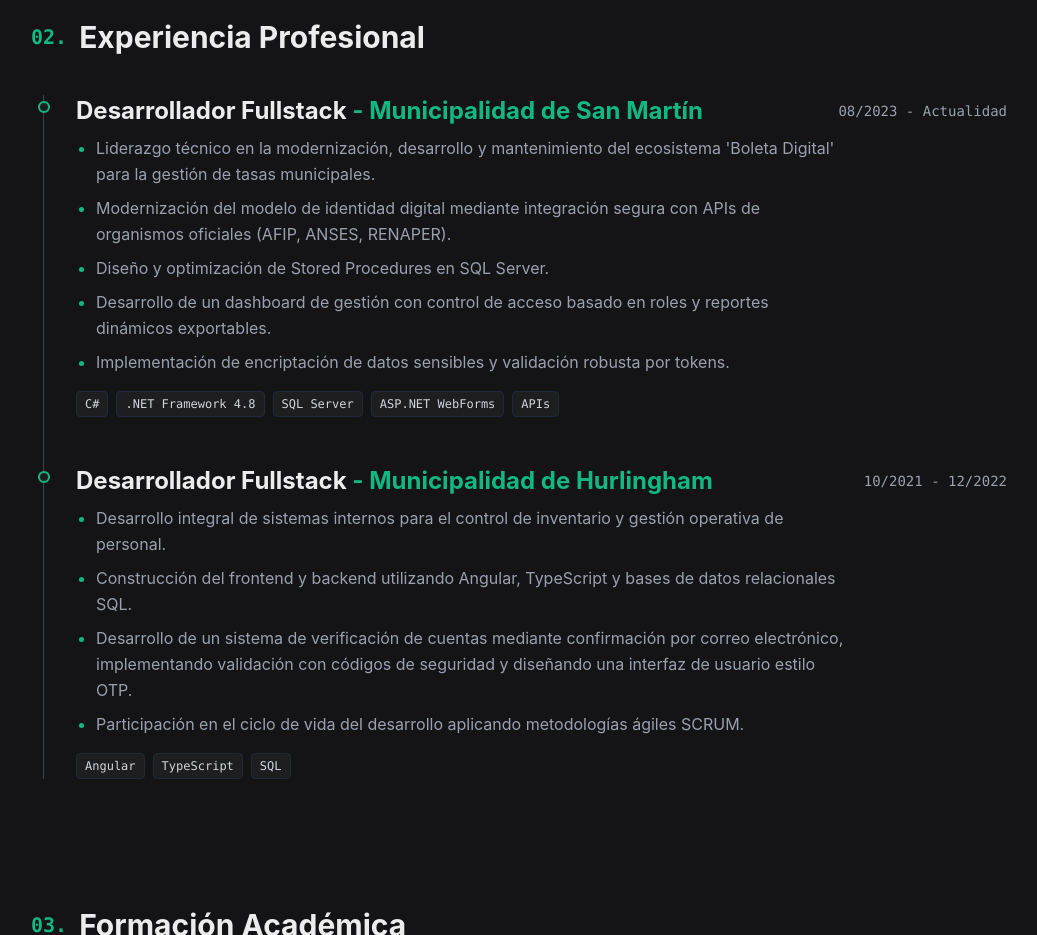
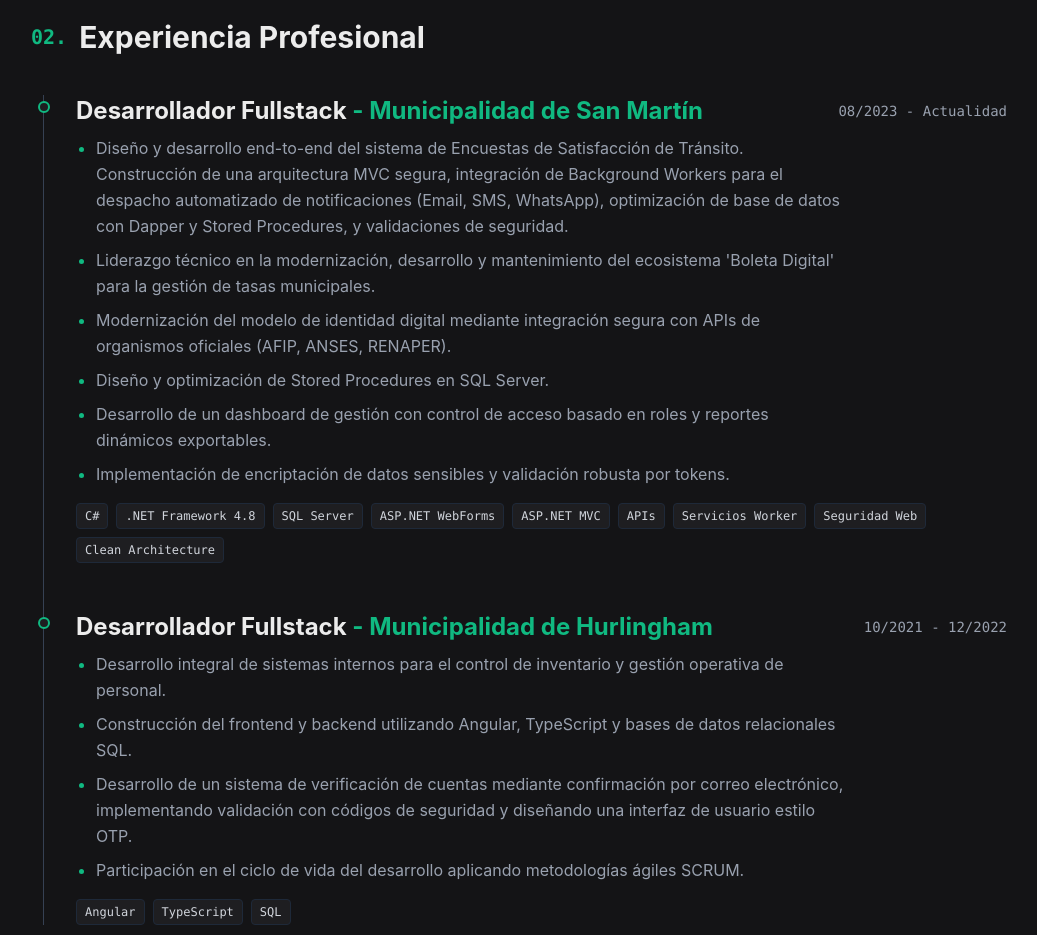
Before and after one commit to lmcasella/portfolio, an Astro site: page / in a window 1280 px wide. Shown: the part 2320-3255 px from the top of the page, without its empty margins (121-1158 px from the left). Built offline with nearby package versions, Linux system fonts and the light colour scheme; Astro itself is replaced by a stand-in of ours.

Commit message:
update en experience

```diff
--- a/src/components/Experience.astro
+++ b/src/components/Experience.astro
@@ -5,13 +5,14 @@
     company: "Municipalidad de San Martín",
     date: "08/2023 - Actualidad",
     description: [
+        "Diseño y desarrollo end-to-end del sistema de Encuestas de Satisfacción de Tránsito. Construcción de una arquitectura MVC segura, integración de Background Workers para el despacho automatizado de notificaciones (Email, SMS, WhatsApp), optimización de base de datos con Dapper y Stored Procedures, y validaciones de seguridad.",
         "Liderazgo técnico en la modernización, desarrollo y mantenimiento del ecosistema 'Boleta Digital' para la gestión de tasas municipales.",
         "Modernización del modelo de identidad digital mediante integración segura con APIs de organismos oficiales (AFIP, ANSES, RENAPER).",
         "Diseño y optimización de Stored Procedures en SQL Server.",
         "Desarrollo de un dashboard de gestión con control de acceso basado en roles y reportes dinámicos exportables.",
         "Implementación de encriptación de datos sensibles y validación robusta por tokens."
     ],
-    tech: ["C#", ".NET Framework 4.8", "SQL Server", "ASP.NET WebForms", "APIs"]
+    tech: ["C#", ".NET Framework 4.8", "SQL Server", "ASP.NET WebForms", "ASP.NET MVC", "APIs", "Servicios Worker", "Seguridad Web", "Clean Architecture"]
   },
   {
     title: "Desarrollador Fullstack",
```
